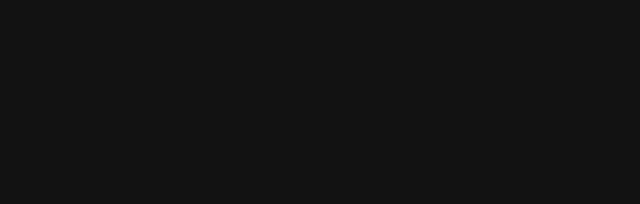
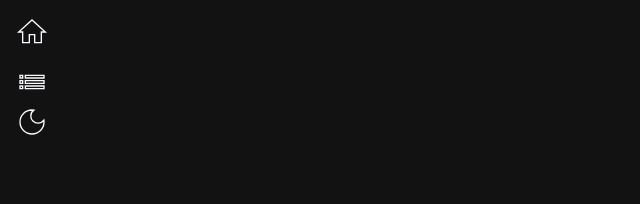
Before and after one commit to nickolasram/online-portfolio, a Next.js app: page /project/1 in a window 1280 px wide. Shown: the top 204 px of the page, without its empty margins (0-640 px from the left). Built offline with nearby package versions, Linux system fonts and the light colour scheme; a web font is replaced by a local one.

Commit message:
initial dropdown

```diff
--- a/app/project/[abbr]/page.tsx
+++ b/app/project/[abbr]/page.tsx
@@ -1,4 +1,5 @@
 import { projectData } from "@/data"
+import { Dropdown } from "@/components/Dropdown"
 
 export default function ProductList({
     params,
@@ -7,5 +8,10 @@
   }) {
     const project = projectData.find(obj=>{return obj.abbr === params.abbr})
 
-    return <h1>{project?.title}</h1>
+    return (
+      <div>
+        <Dropdown home={false} />
+        <h1>{project?.title}</h1>
+      </div>
+    )
 }
--- /dev/null
+++ b/components/Dropdown.tsx
@@ -0,0 +1,70 @@
+'use client';
+
+import DarkModeIcon from '@mui/icons-material/DarkMode';
+import { useTheme } from "@mui/material/styles";
+import { Stack, Slide, Link } from "@mui/material";
+import {useThemeContext} from '../app/theme/providers'
+import ListIcon from '@mui/icons-material/List';
+import HomeIcon from '@mui/icons-material/Home';
+
+interface DropdownProps {
+    home: boolean;
+}
+
+export const Dropdown=({home}: DropdownProps)=>{
+    const theme = useTheme();
+    const { mode, toggleTheme } = useThemeContext();
+
+    return(
+        <Slide direction="down" in timeout={1000}>
+        <Stack
+          p={2}
+          useFlexGap
+          spacing={1}
+          sx={
+            {
+              position: 'fixed',
+              top: 0,
+              zIndex: 3,
+              [theme.breakpoints.down('md')]: {
+                right: 0,
+                backgroundColor: 'primary.dark'
+              },
+              [theme.breakpoints.up('md')]: {
+                left: 0,
+                width:'8%'
+              }
+            }
+          }
+          >
+              {!home &&
+              <Link href='/'>
+                <HomeIcon
+                    htmlColor={theme.palette.primary.dark}
+                    stroke={theme.palette.primary.contrastText}
+                  sx={{
+                      fontSize: '2rem'
+                    }}/>
+              </Link>
+              }
+              {!home &&
+                <ListIcon
+                    htmlColor={theme.palette.primary.dark}
+                    stroke={theme.palette.primary.contrastText}
+                  sx={{
+                      fontSize: '2rem',
+                      cursor: 'pointer'
+                    }}/>
+                }
+              <DarkModeIcon
+                htmlColor={theme.palette.primary.dark}
+                stroke={theme.palette.primary.contrastText}
+               sx={{
+                fontSize: '2rem',
+                cursor: 'pointer'
+              }}
+              onClick={toggleTheme}/>
+        </Stack>
+      </Slide>
+    )
+}
```
Also changed, not shown: app/page.tsx (+3 -55 lines).
